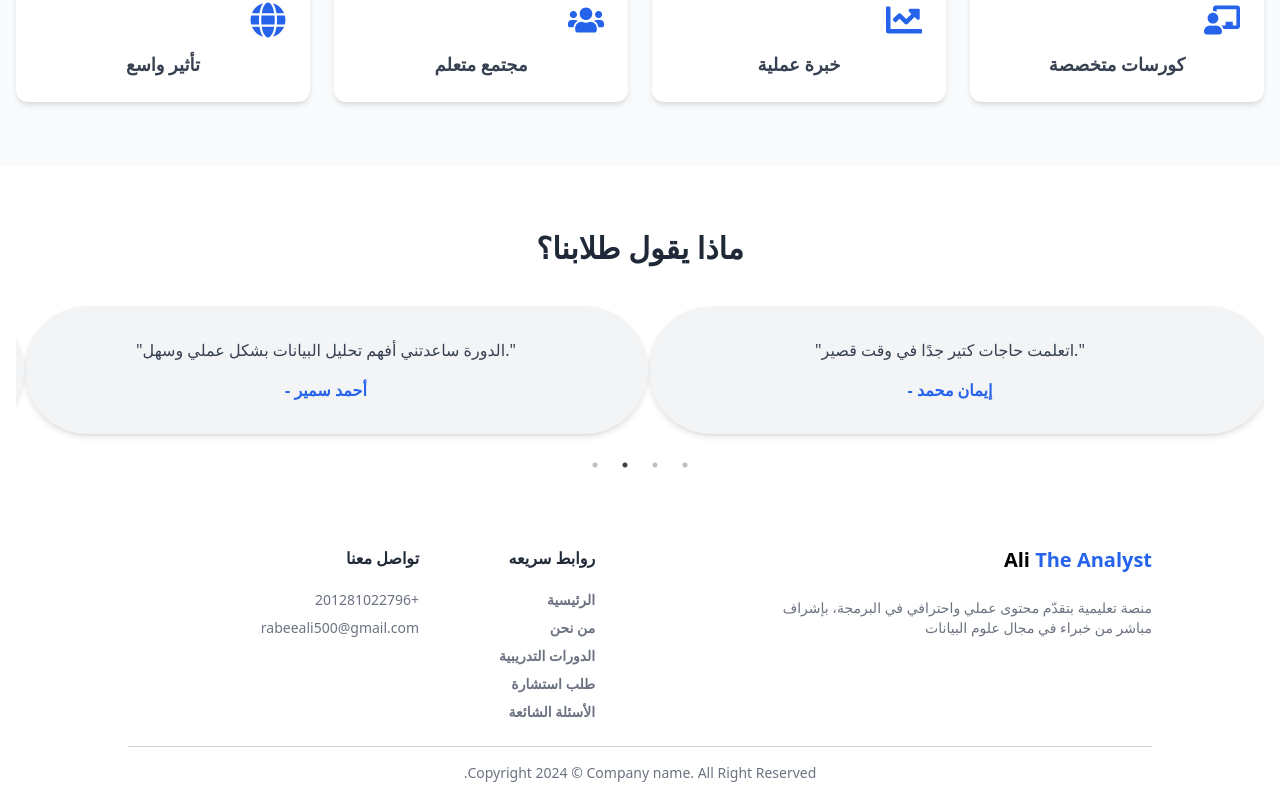
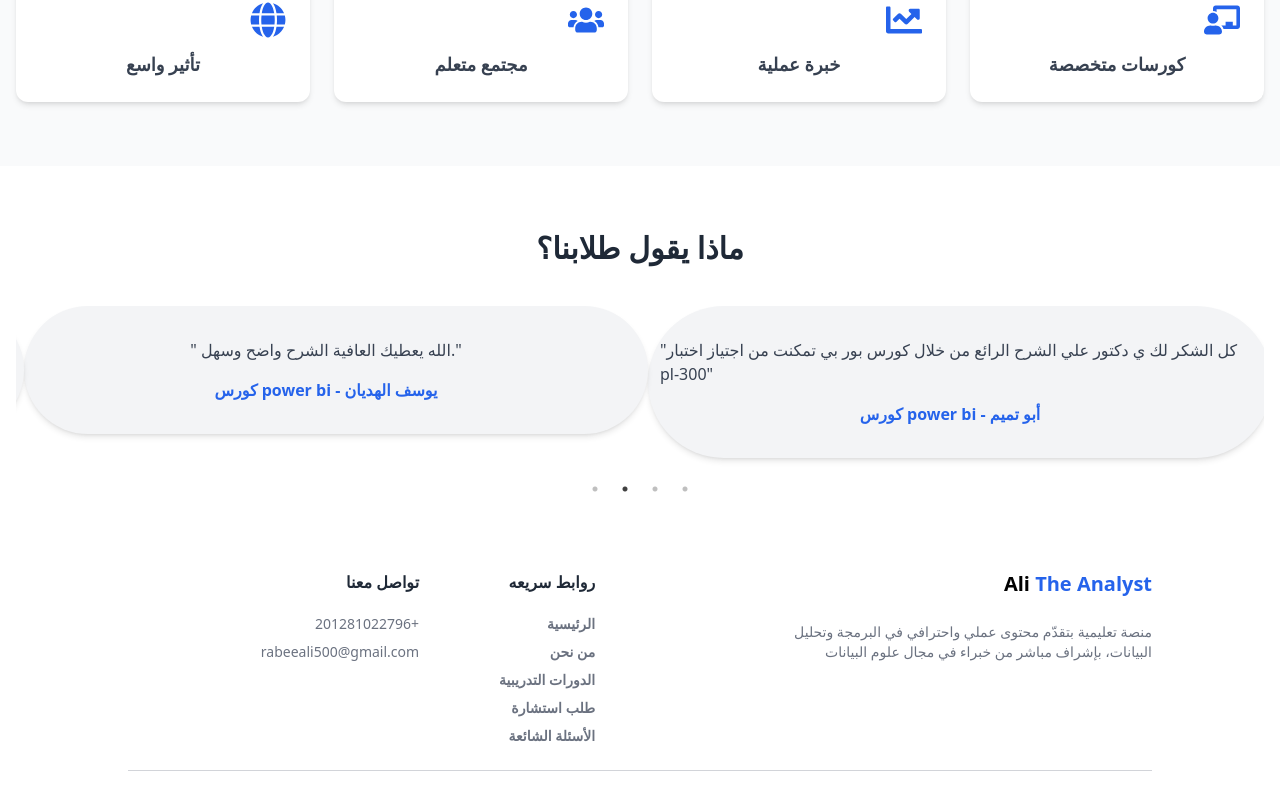
Before and after one commit to Nagdy29/Ali-Profile, a React (Vite) app: page /about in a window 1280 px wide. Shown: the part 1060-1863 px from the top of the page. After the commit the page ends 1831 px from the top, so only its background shows below. Built offline with nearby package versions, Linux system fonts and the light colour scheme.

Commit message:
cofeedback

```diff
--- a/src/Pages/About.jsx
+++ b/src/Pages/About.jsx
@@ -9,20 +9,26 @@ import "slick-carousel/slick/slick-theme.css";
 
 const testimonials = [
   {
-    name: "أحمد سمير",
-    feedback: "الدورة ساعدتني أفهم تحليل البيانات بشكل عملي وسهل."
+    name: " يوسف الهديان",
+    feedback: " الله يعطيك العافية الشرح واضح وسهل.",
+    courses: "  كورس power bi "
   },
   {
-    name: "مها يوسف",
-    feedback: "المدرب رائع، وطريقة الشرح كانت سلسة وجذابة."
+    name: " احمد سري",
+    feedback: "افضل شي التدريب العملي اثناء المحاضرة.",
+        courses: "  كورس بايثون    "
+
   },
   {
-    name: "عبدالله خالد",
-    feedback: "أكتر حاجة حبيتها التنظيم والتمارين العملية."
+    name: "  نوف الشمري",
+    feedback: "الشرح مرة واضح وسهل.",
+     courses: "   كورس الاكسيل +SQL    "
   },
   {
-    name: "إيمان محمد",
-    feedback: "اتعلمت حاجات كتير جدًا في وقت قصير."
+    name: " أبو تميم",
+    feedback: "كل الشكر لك ي دكتور علي الشرح الرائع من خلال كورس بور بي تمكنت من اجتياز اختبار pl-300",
+    courses: "  كورس power bi "
+
   }
 ];
 
@@ -157,7 +163,7 @@ const About = () => {
                 whileHover={{ scale: 1.03 }}
               >
                 <p className="text-gray-700 mb-4 items-center flex justify-center">"{t.feedback}"</p>
-                <p className="text-right font-bold text-blue-600 items-center flex justify-center ">- {t.name}</p>
+                <p className="text-right font-bold text-blue-600 items-center flex justify-center "> {t.courses} - {t.name}</p>
               </motion.div>
             ))}
           </Slider>
--- a/src/Pages/Footer.jsx
+++ b/src/Pages/Footer.jsx
@@ -13,7 +13,7 @@ const Footer = () => {
           <span className="text-black">Ali</span> The Analyst
         </span>
       </Link>              <p class="mt-6 text-sm">
-                منصة تعليمية بتقدّم محتوى عملي واحترافي في البرمجة، بإشراف مباشر
+                منصة تعليمية بتقدّم محتوى عملي واحترافي في البرمجة وتحليل البيانات، بإشراف مباشر
                 من خبراء في مجال علوم البيانات
               </p>
             </div>
@@ -56,9 +56,7 @@ const Footer = () => {
               </div>
             </div>
           </div>
-          <p class="pt-4 text-center text-xs md:text-sm pb-5">
-            Copyright 2024 © Company name. All Right Reserved.
-          </p>
+
         </footer>
       </div>
     </>
--- a/src/components/FeaturesSection .jsx
+++ b/src/components/FeaturesSection .jsx
@@ -28,8 +28,7 @@ const FeaturesSection = () => {
           </div>
           <h3 className="font-bold text-xl text-gray-800 mb-2">تعليم عملي من خبير حقيقي</h3>
           <p className="text-gray-600 text-sm">
-            هتتعلم البرمجة بأسلوب تطبيقي مباشر، على إيد Google Developer Expert.
-          </p>
+هتتعلم البرمجة وتحليل البيانات  بأسلوب تطبيقي مباشر، على يد محترفين في علوم البيانات          </p>
         </div>
 
         {/* Card 3 */}
```
